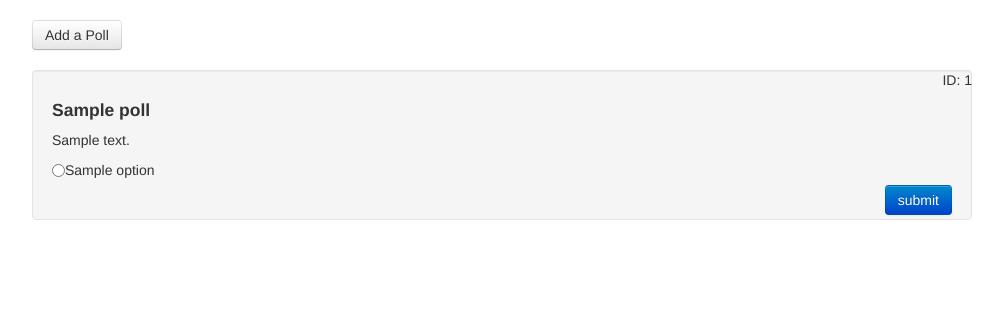
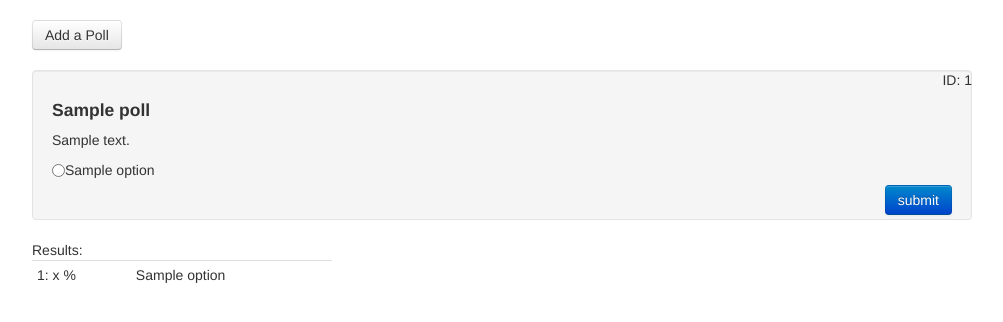
Before and after one commit to india518/php_polls, a CodeIgniter app: page / in a window 1280 px wide. Shown: the top 322 px of the page, without its empty margins (138-1141 px from the left). Run offline with CodeIgniter, Linux system fonts and the light colour scheme; tables that the repository leaves empty hold one stand-in row (values such as "Sample post").

Commit message:
Create helper function to display result tables, updated poll controller, css, and polls_all view to display results table. Still need to write functions to calulate results and have them display in the table. Still need to test voting form, update options with vote count, and add AJAX functionality.

```diff
--- a/application/controllers/poll.php
+++ b/application/controllers/poll.php
@@ -35,7 +35,7 @@ class Poll extends CI_Controller {
 		// the data from our form is in $this->input->post();
 		$this->load->library('form_validation');
 		$this->form_validation->set_rules('title', 'Title', 'required');
-		$this->form_validation->set_rules('options[0]', 'first option field', 'required');
+		$this->form_validation->set_rules('options[0]', 'first Option', 'required');
 
 		if($this->form_validation->run() === FALSE)
 		{
@@ -64,12 +64,12 @@ class Poll extends CI_Controller {
 
 	public function process_vote()
     {
-    	echo "<pre>";
-		var_dump($_POST);
-		echo "</pre>";
+  //   	echo "<pre>";
+		// var_dump($_POST);
+		// echo "</pre>";
         echo "This is the process_vote function!";
         echo "The poll id is: {$_POST['poll_id']}";
-        echo "The vote was for {$_POST[vote]}";
+        echo "The vote was for {$_POST['vote']}";
     }
 }
 
--- /dev/null
+++ b/application/helpers/html_helpers.php
@@ -0,0 +1,25 @@
+<?php
+
+function print_results_table($options)
+{
+	//Takes array of poll options and prints out a table
+	// No header for table, so no <thead></thead>
+	$html = "
+	<table class='table table-hover table-condensed'>
+		<caption class='text-left'>Results:</caption>
+		<tbody>";
+	foreach($options as $option)
+	{
+		$html .= "<tr>";
+		//TODO: result percentage should go below:
+		$html .= "<td>{$option->votes}: x %</td>";
+		$html .= "<td>{$option->name}</td>";
+		$html .= "</tr>";
+	}
+	$html .= "
+		</tbody>
+	</table>";
+	return $html;
+}
+
+//end of file
--- a/application/views/polls_all.php
+++ b/application/views/polls_all.php
@@ -1,10 +1,13 @@
+<?php
+	require('application/helpers/html_helpers.php');
+?>
 <!doctype html>
 <html lang="en">
 <head>
 	<meta charset="UTF-8">
 	<title>Poll List</title>
-	<link href="../assets/css/bootstrap.min.css" rel="stylesheet" type="text/css">
-	<link href="../assets/css/mycss.css" rel="stylesheet" type="text/css">
+	<link href="assets/css/bootstrap.min.css" rel="stylesheet" type="text/css">
+	<link href="assets/css/mycss.css" rel="stylesheet" type="text/css">
 </head>
 <body>
 	<div id="wrapper" class="container">
@@ -12,11 +15,7 @@
 		<a href="poll/add" class="btn" id="add_redirect">Add a Poll</a>
 <?php
 		foreach ($polls as $poll)
-		{
-			// echo "<pre>";
-			// var_dump($poll);
-			// echo "</pre>";
-?>
+		{	?>
 			<div class="container">
 				<p class="pull-right">ID: <?= $poll->id ?></p>
 				<div class="well">
@@ -28,10 +27,10 @@
 							<!-- TODO: Can we improve the CSS styling on this? -->
 							<!-- Look into bootstrap docs on radio buttons! -->
 <?php 						foreach($options[$poll->id] as $option)
-    						{	?>
-            					<input type="radio" name="vote" value="<?= $option->id ?>" />
-            					<label for="vote"><?= $option->name ?></label>
-<?php     					}	?>
+							{	?>
+								<input type="radio" name="vote" value="<?= $option->id ?>" />
+								<label for="vote"><?= $option->name ?></label>
+<?php						}	?>
 						</div>
 						<!-- this tells us which poll is being voted on -->
 						<input type="hidden" name="poll_id" value="<?= $poll->id ?>" />
@@ -39,10 +38,11 @@
 					</form>
 				</div>
 				<div id="results_poll_<?= $poll->id ?>">
-					<!-- call function to calc vote results -->
+					<!-- call functions to calc vote results -->
+					<?=	print_results_table($options[$poll->id]) ?>
 				</div>
 			</div>
-<?php	}?>
+<?php	}	?>
 	</div>
 </body>
 </html>
--- a/assets/css/mycss.css
+++ b/assets/css/mycss.css
@@ -1,3 +1,7 @@
+table {
+	max-width: 300px;
+}
+
 .radio_buttons input{
 	float: left;
 }
```
